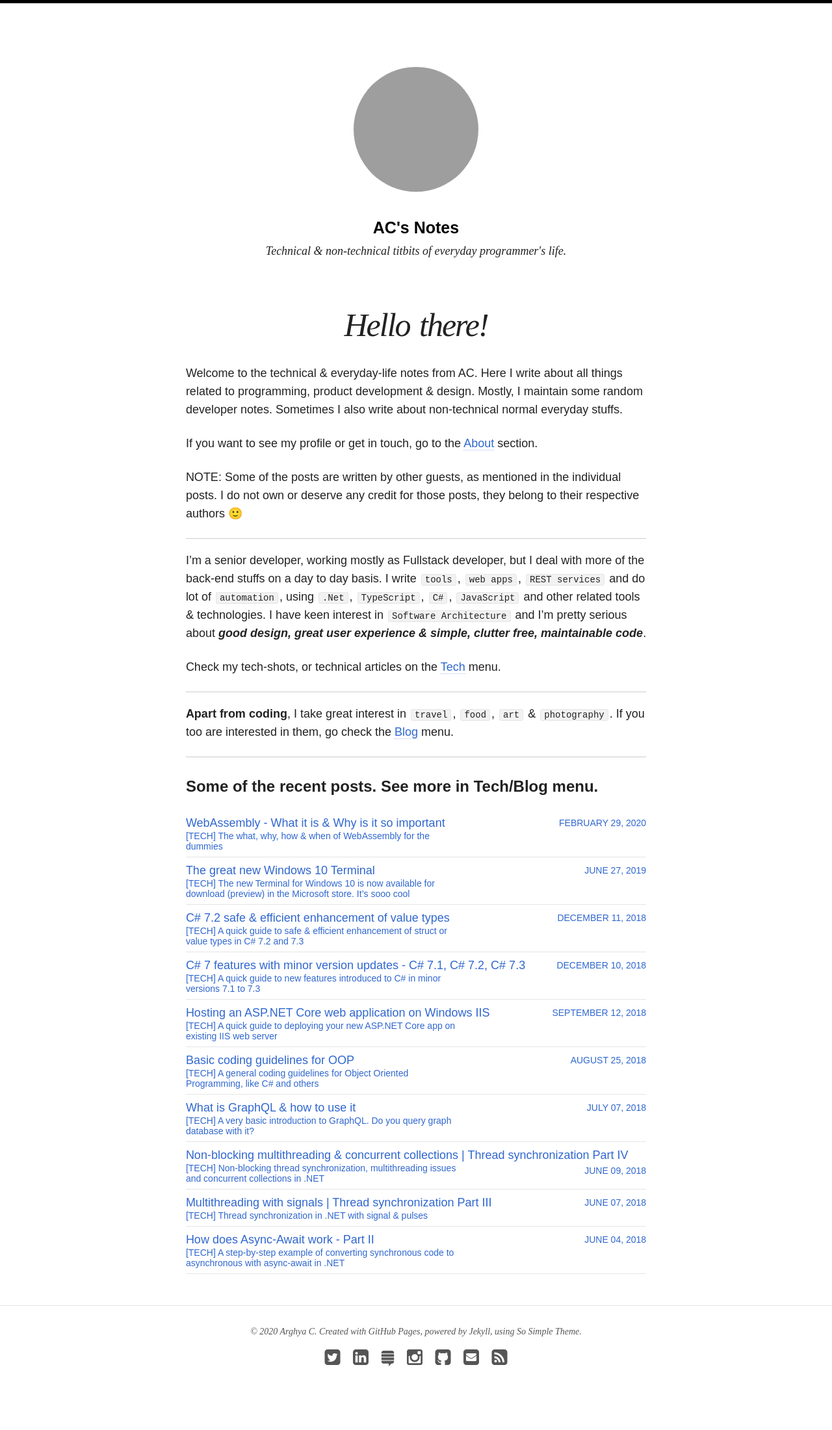
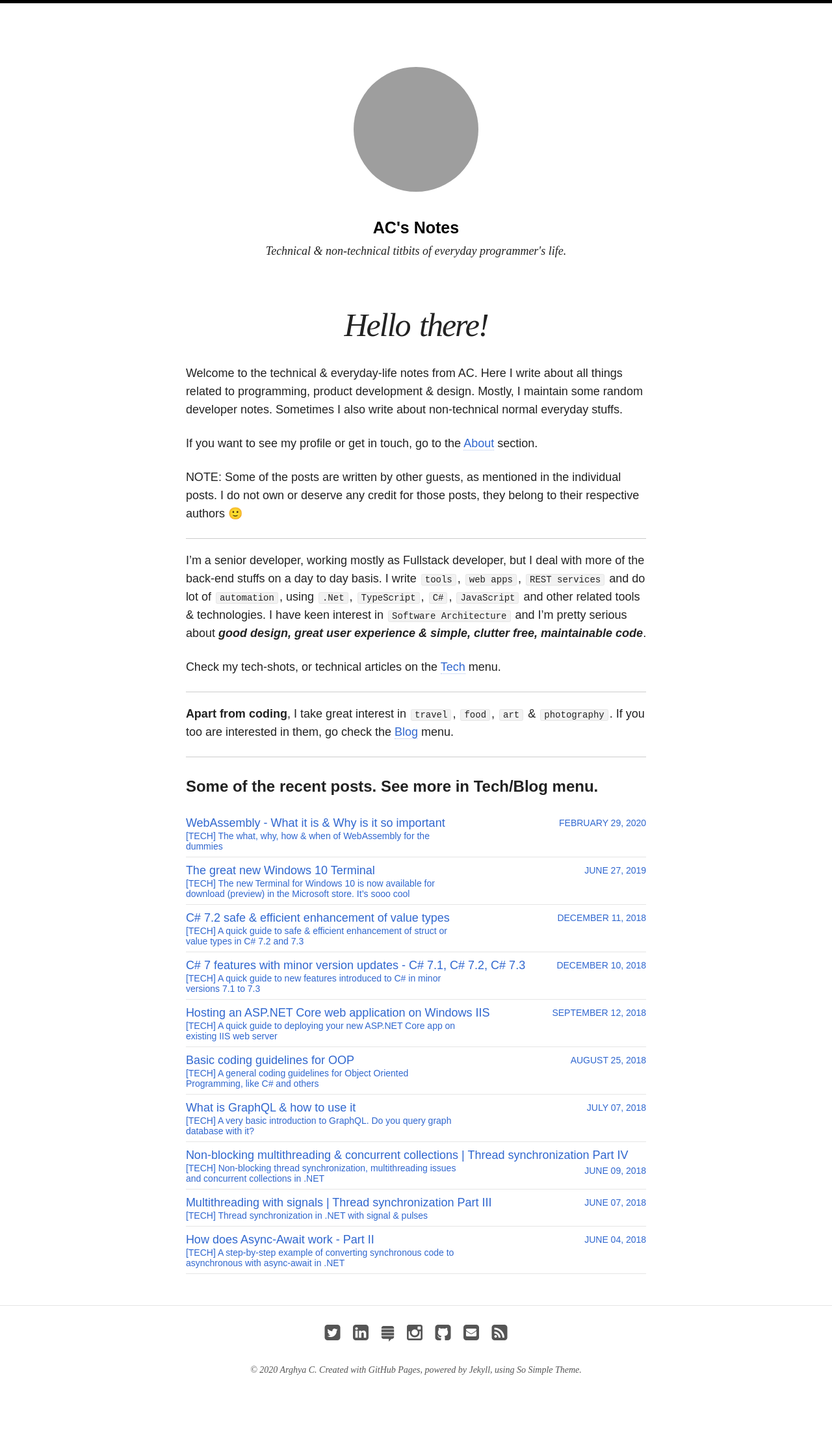
Before and after one commit to chakrabar/chakrabar.github.io, a Jekyll site: the page built from index.md, in a window 1280 px wide. Shown: the whole page at 65% size. Built offline with Jekyll 4.4.1, drawn with Linux system fonts in a browser that asks for light colours; nearby versions of some CDN libraries.

Commit message:
Last few things on footer

```diff
--- a/_data/authors.yml
+++ b/_data/authors.yml
@@ -12,6 +12,7 @@ billy_rick:
 
 pritha:
   name: Pritha Ray
+  web: https://arghya.xyz
   email: codenfood@outllok.com
   bio: "I travel, I eat, I live."
   avatar: avatars/pritha_2.png
--- a/_includes/footer.html
+++ b/_includes/footer.html
@@ -1,7 +1,5 @@
 {% if site.owner.google.ad-client and site.owner.google.ad-slot %}{% include ad-footer.html %}{% endif %}
 
-<span>&copy; {{ site.time | date: '%Y' }} {{ site.owner.name }}.
-    Created with GitHub Pages, powered by Jekyll, using So Simple Theme.</span>
 <!--Created with <a href="https://pages.github.com/" target="_blank" ref="nofollow">GitHub Pages</a>, powered by <a href="http://jekyllrb.com" target="_blank" rel="nofollow">Jekyll</a>, using <a href="https://mademistakes.com/work/so-simple-jekyll-theme/" rel="nofollow" target="_blank">So Simple Theme</a>.</span>-->
 <!-- Arghya removing unexpected links from bottom most footer, credit given in /about page -->
 <!--<span>&copy; 2020 {{ site.owner.name }}. -->
@@ -21,3 +19,6 @@
     {% if author.email %}<a href="mailto:{{ author.email }}" title="Email {{ author.name}}" target="_blank"><i class="fa fa-envelope-square fa-2x"></i></a>{% endif %}
     <a href="{{ site.url }}/feed.xml" title="Atom/RSS feed"><i class="fa fa-rss-square fa-2x"></i></a>
 </div><!-- /.social-icons -->
+
+<span>&copy; {{ site.time | date: '%Y' }} {{ site.owner.name }}.
+    Created with GitHub Pages, powered by Jekyll, using So Simple Theme.</span>
```
